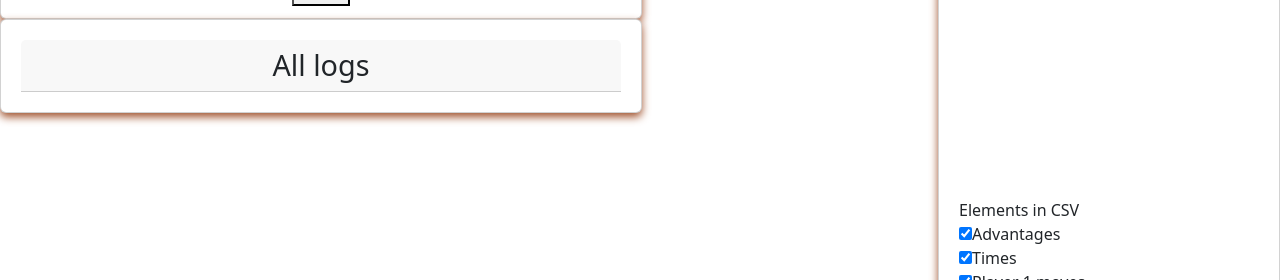
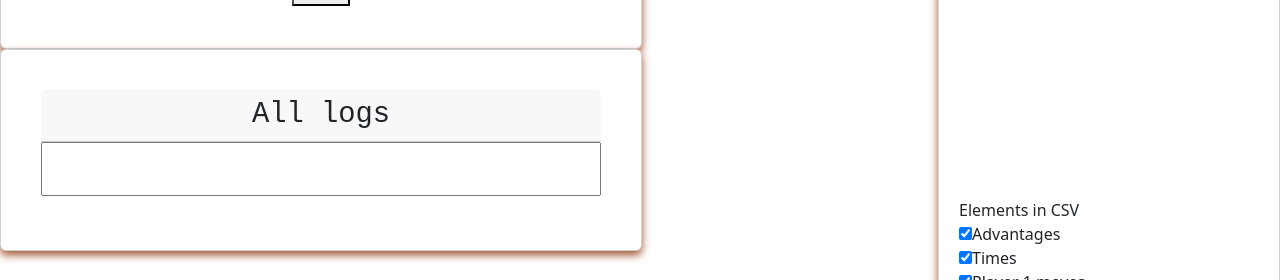
Before and after one commit to game-ai-platform-team/tira-ai-platform, a React (Vite) app in the folder frontend/: page /connect_four in a window 1280 px wide. Shown: the part 433-713 px from the top of the page. Built offline with nearby package versions, Linux system fonts and the light colour scheme; what kokopu would draw is missing.

Commit message:
feat(#136): add a textarea box for logs

```diff
--- a/frontend/src/components/LogBox.tsx
+++ b/frontend/src/components/LogBox.tsx
@@ -1,4 +1,5 @@
 import { useAppSelector } from "../hook.ts";
+import "../scss/LogBox.scss";
 /**
  * Draws logs printed by the AI
  *
@@ -8,9 +9,11 @@ export function LogBox() {
     const logs = useAppSelector((state) => state.allLog);
 
     return (
-        <>
+        <div id="log-box">
             <h2 className="card-header">All logs</h2>
-            <code style={{ whiteSpace: "pre" }}>{logs}</code>
-        </>
+            <div>
+                <textarea value={logs} readOnly />
+            </div>
+        </div>
     );
 }
--- a/frontend/src/scss/LogBox.scss
+++ b/frontend/src/scss/LogBox.scss
@@ -16,3 +16,20 @@
     white-space: pre-wrap;
     width: 100%;
 }
+
+#log-box {
+	flex-grow: 1;
+	font-family: monospace;
+	box-shadow: 0 4px 8px 0 var(--primary);
+	transition: 0.3s;
+	border-radius: 20px;
+	padding: 20px;
+	min-height: 160px;
+}
+
+textarea {
+	width: 100%;
+	height: 100%;
+	overflow-y: scroll;
+	resize: none !important;
+}
```
